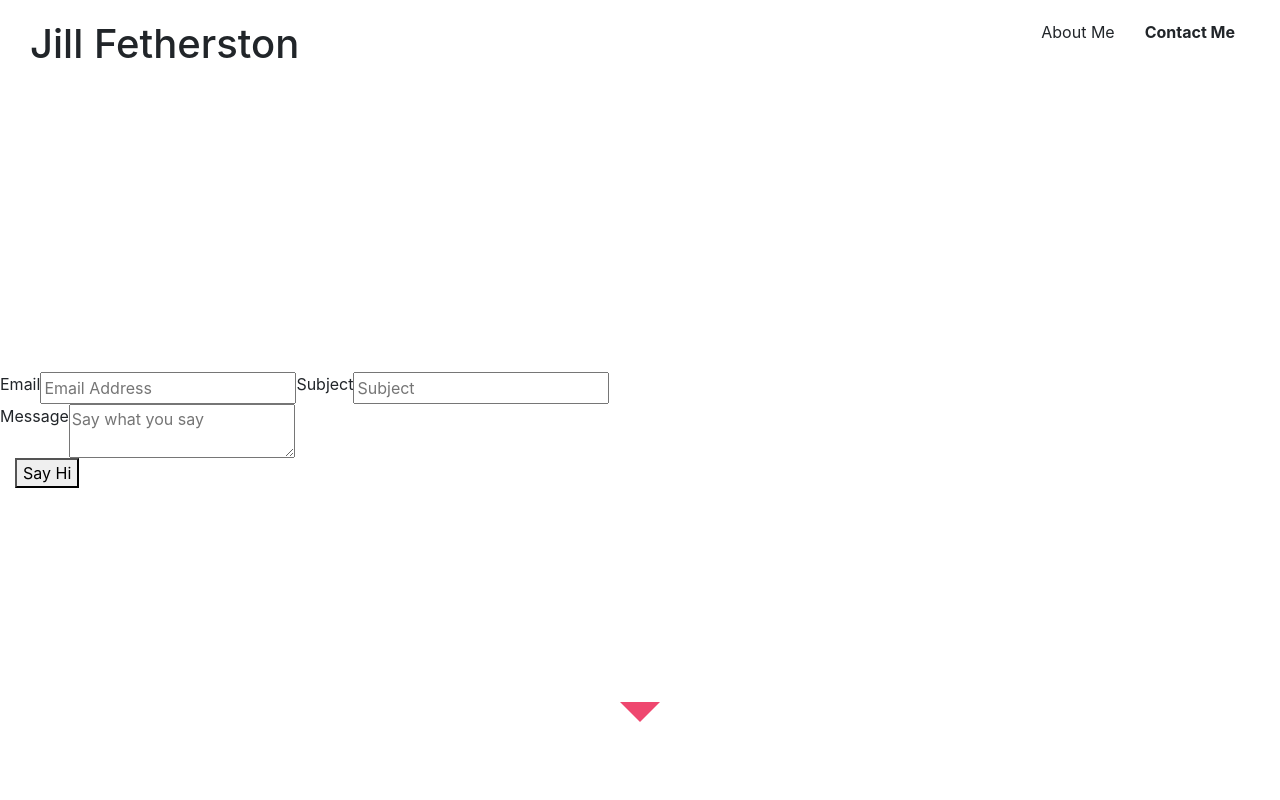
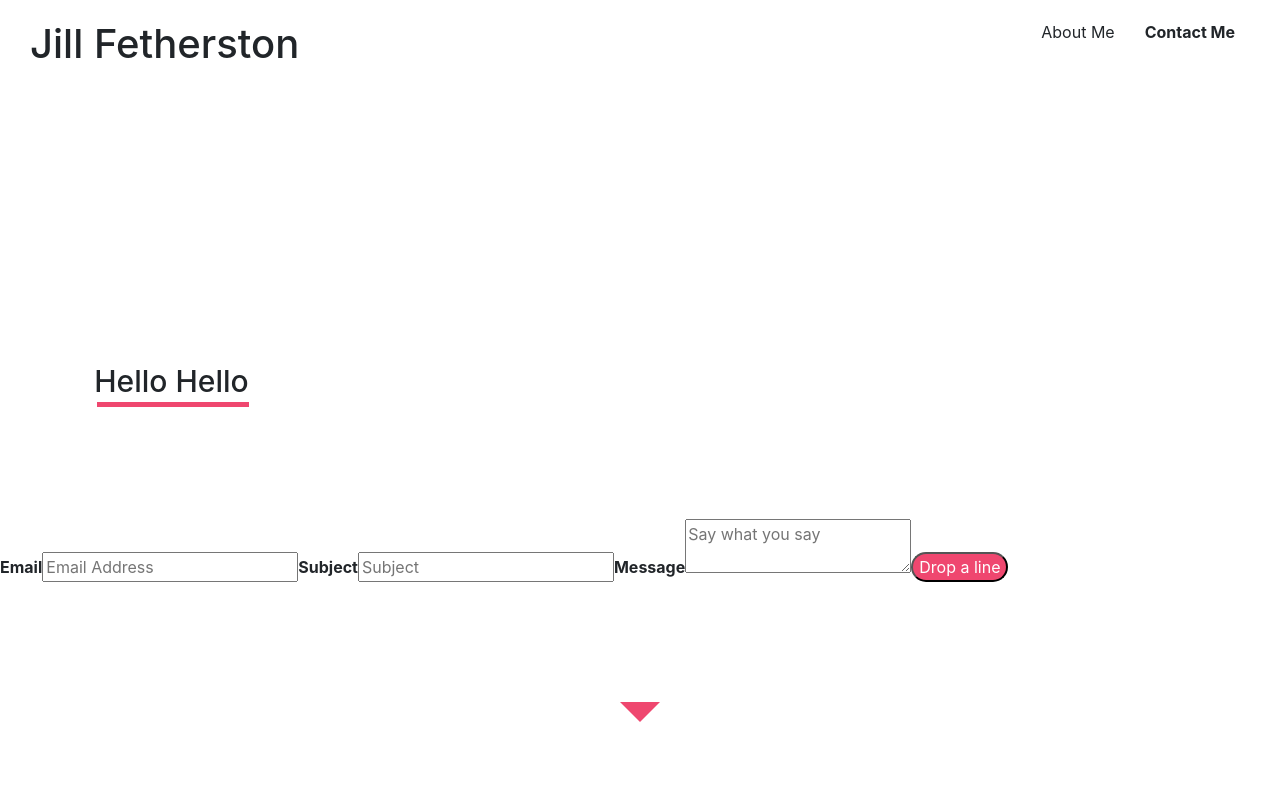
Before and after one commit to 12Noone/jfetherston-dot-com, a React app in the folder react-ui/: page / in a window 1280 px wide. Both pictures are taken after a click on the item "Contact Me". Shown: the top 800 px of the page. Built offline with nearby package versions, Linux system fonts and the light colour scheme.

Commit message:
blah form styling

```diff
--- a/react-ui/src/components/ContactForm.jsx
+++ b/react-ui/src/components/ContactForm.jsx
@@ -2,16 +2,20 @@ import React, { Component } from 'react'
 import { Field, reduxForm } from 'redux-form'
 import { connect } from 'react-redux';
 import { submitMessage } from '../actions/formActions';
+import '../stylesheets/ContactForm.less';
 
 class ContactForm extends Component {
 
   render() {
     const { handleSubmit } = this.props;
     return (
-      <div className="container-fluid">
-        <div className="col-xs-12">
-          <form onSubmit={handleSubmit}>
-            <div className="row">
+      <div>
+        <div className="panel-copy">
+          <h1 className="heading">Hello Hello</h1>
+        </div>
+        <div id="form-container">
+          <div>
+            <form onSubmit={handleSubmit} className="form">
               <label className="form-label" htmlFor="message">Email</label>
               <Field
                 name='email'
@@ -28,8 +32,7 @@ class ContactForm extends Component {
                 label='subject'
                 placeholder='Subject'
               />
-            </div>
-            <div className="row">
+
               <label className="form-label" htmlFor="message">Message</label>
               <Field
                 name='message'
@@ -38,9 +41,9 @@ class ContactForm extends Component {
                 label='Message'
                 placeholder='Say what you say'
               />
-            </div>
-            <button type='submit'>Say Hi</button>
-          </form>
+              <button className="submit-btn" type='submit'>Drop a line</button>
+            </form>
+          </div>
         </div>
       </div>
     )
--- /dev/null
+++ b/react-ui/src/stylesheets/ContactForm.less
@@ -0,0 +1,21 @@
+@import './common.less';
+
+#form-container {
+  margin: auto;
+  .form {
+    .form-label {
+      font-weight: bold;
+    }
+    .submit-btn {
+      cursor: pointer;
+      background-color: @pink;
+      padding: 10 15px;
+      border-radius: 25px;
+      color: @white;
+      transition: .5s background-color ease;
+      &:hover {
+        background-color: @pink-hover;
+      }
+    }
+  }
+}
--- a/react-ui/src/stylesheets/InfoPanel.less
+++ b/react-ui/src/stylesheets/InfoPanel.less
@@ -1,4 +1,3 @@
-@pink: #EF476F;
 @import './common.less';
 
 .hero-container {
--- a/react-ui/src/stylesheets/common.less
+++ b/react-ui/src/stylesheets/common.less
@@ -2,6 +2,7 @@
 // Typography color variables
 @yellow: #FFD166;
 @pink: #EF476F;
+@pink-hover: #cc4161;
 @white: #FFFFFF;
 @blue: #01BAEF;
 @green: #00BFB2;
```
